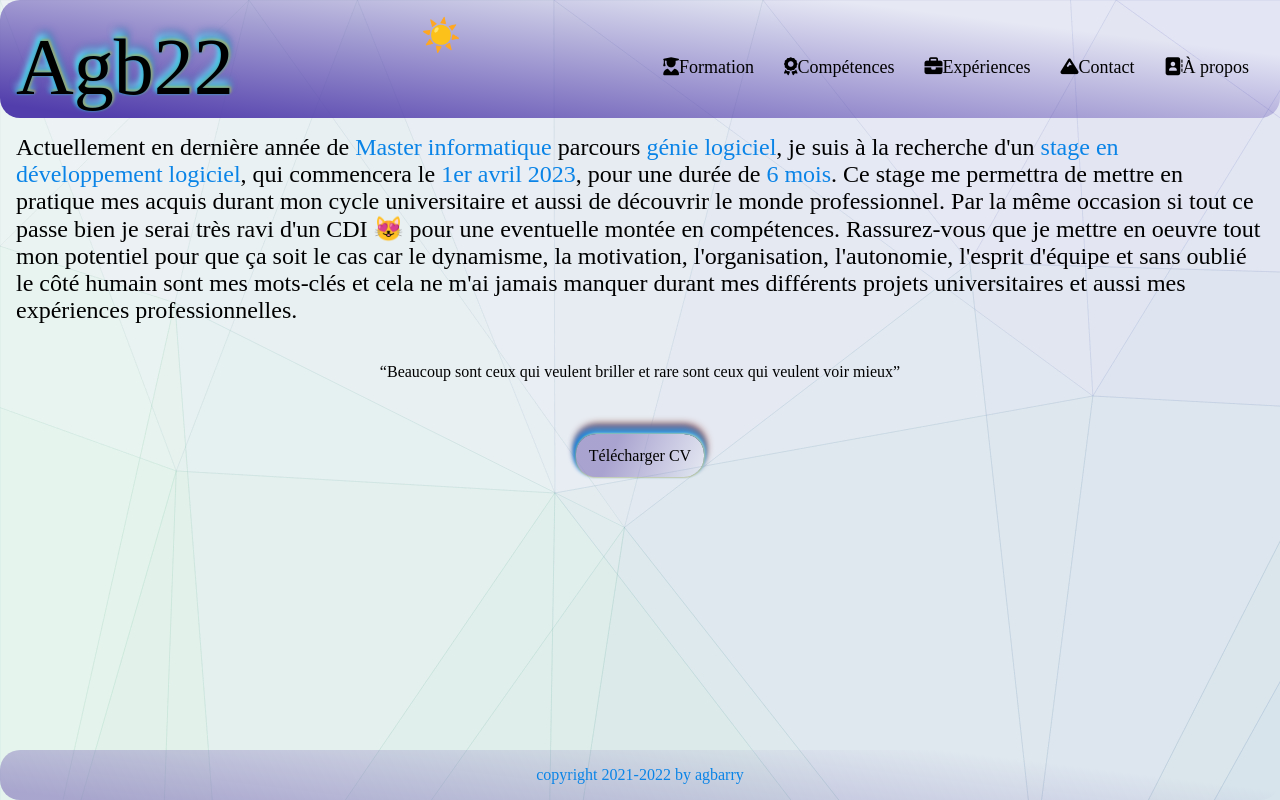
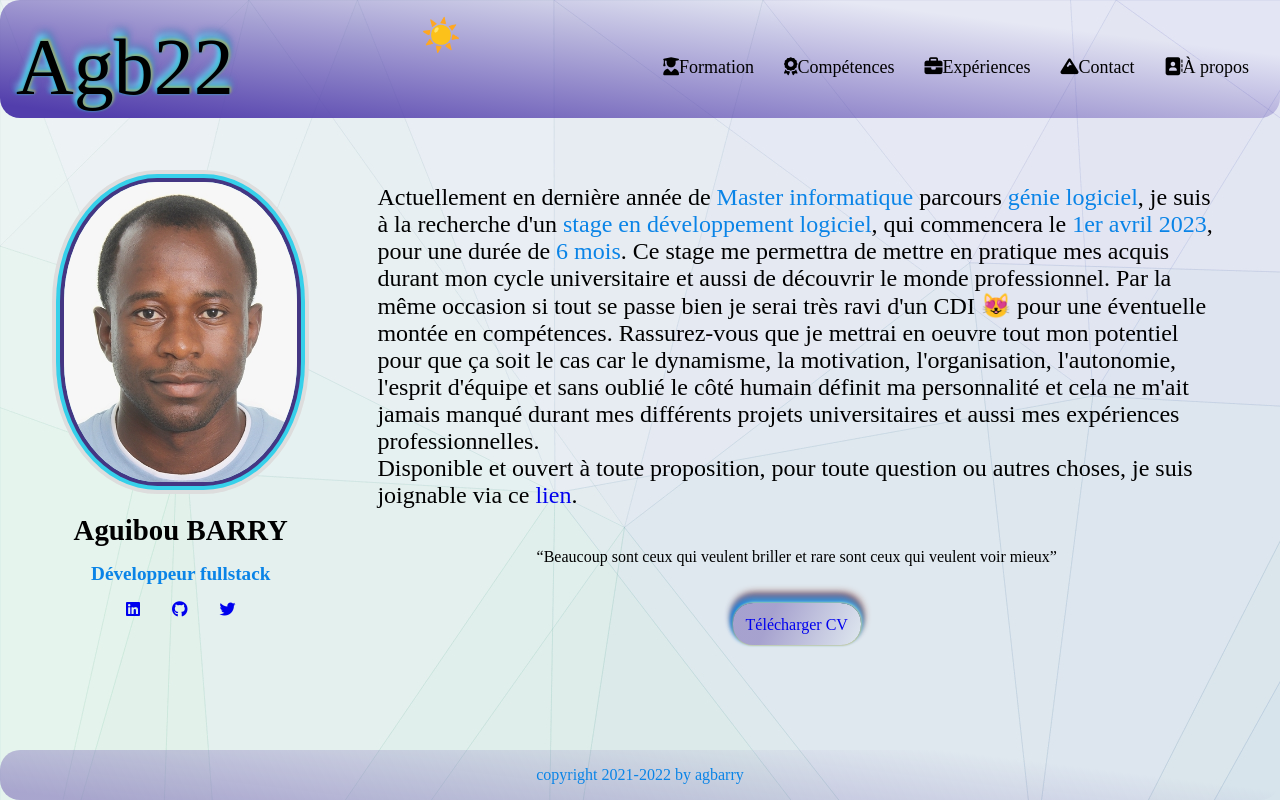
Before and after one commit to agbarry/Portfolio-22, a React (Create React App) app: page / in a window 1280 px wide. Built offline with nearby package versions, Linux system fonts and the light colour scheme; a web font is replaced by a local one.

Commit message:
Modification de la page d'accueil avec l'ajout du profil

```diff
--- /dev/null
+++ b/src/components/Profile/index.jsx
@@ -0,0 +1,76 @@
+import portrait from '../../assets/images/portrait.jpg';
+import styled from 'styled-components';
+import colors from '../../utils/style/colors';
+
+const ProfileWrapper = styled.div`
+    display: flex;
+    flex-direction: column;
+    align-items: center;
+`
+const ImageStyled = styled.img`
+    height: 300px;
+    background: transparent;
+    border-radius: 40%;
+    box-shadow: 0 0 0 4px ${colors.color13},
+                0 0 0 8px ${colors.color5},
+                0 0 0 12px ${colors.white};
+
+    &:hover {
+        transform: scale(1.1);
+        transition: 1s ease-out;
+    }
+`
+
+const NameStyled = styled.h2`
+    font-size: 1.8rem;
+    padding-top: 2rem;
+`
+
+const JobStyled = styled.h3`
+    font-size: 1.2rem;
+    padding-top: 1rem;
+    color: ${colors.color6}
+`
+
+const SocialNetworkStyled = styled.ul`
+    display: flex;
+    justify-content: space-between;
+
+    li {
+        padding: 1rem;
+    }
+`
+
+function Profile() {
+    return (
+        <ProfileWrapper>
+            <ImageStyled src={portrait} alt="Portrait du profile" />
+
+            <NameStyled> Aguibou BARRY </NameStyled>
+
+            <JobStyled>Développeur fullstack</JobStyled>
+
+            <SocialNetworkStyled>
+                <li>
+                    <a href="https://www.linkedin.com/in/aguibou-barry-945434168" target="_blank" rel="noopener noreferrer">
+                        <i className="fab fa-linkedin"></i>
+                    </a>
+                </li>
+
+                <li>
+                    <a href="https://github.com/agbarry/" target="_blank" rel="noopener noreferrer">
+                        <i className="fab fa-github"></i>
+                    </a>
+                </li>
+
+                <li>
+                    <a href="https://github.com/agbarry/" target="_blank" rel="noopener noreferrer">
+                        <i className="fab fa-twitter" ></i>
+                    </a>
+                </li>
+            </SocialNetworkStyled>
+        </ProfileWrapper>
+     );
+}
+
+export default Profile;
--- a/src/pages/Home/index.jsx
+++ b/src/pages/Home/index.jsx
@@ -1,17 +1,27 @@
 import cv from "../../assets/documents/cv.pdf";
 import styled from 'styled-components';
 import colors from "../../utils/style/colors";
+import { Link } from "react-router-dom";
+import Profile from "../../components/Profile";
 
 const HomeWrapper = styled.div`
-  margin: 1rem;
+  margin: 4rem;
+  display: flex;
+  flex-direction: row;
+  align-items: center;
+  justify-content: center;
+`
+
+const HomeContent = styled.div`
+  padding-left: 5rem;
   display: flex;
   flex-direction: column;
   align-items: center;
   justify-content: center;
 `
-const HomeContent = styled.div`
+
+const DescriptionStyled = styled.div`
   font-size: 1.5rem;
-  padding-bottom: 1rem;
 
   & span {
     color: ${colors.color6};
@@ -44,38 +54,41 @@ const HomeContent = styled.div`
 
 const DownloadCV = styled.div`
   padding: 3rem;
+  padding-bottom: 0;
 
-  & a {
-    color: ${colors.black1}
-  }
 `
 
 function Home() {
   return (
     <HomeWrapper>
+      <Profile />
+
       <HomeContent>
+        <DescriptionStyled>
           Actuellement en dernière année de <span>Master informatique</span> parcours <span>génie
           logiciel</span>, je suis à la recherche d'un <span>stage en développement logiciel</span>,
           qui commencera le <span>1er avril 2023</span>, pour une durée de <span>6 mois</span>. Ce stage me
           permettra de mettre en pratique mes acquis durant mon cycle
-        universitaire et aussi de découvrir le monde professionnel. Par la même occasion si tout ce passe bien je serai très
-        ravi d'un CDI 😻  pour une eventuelle montée en compétences. Rassurez-vous
-        que je mettre en oeuvre tout mon potentiel pour que ça soit le cas car
+          universitaire et aussi de découvrir le monde professionnel. Par la même occasion si tout se passe bien je serai très
+          ravi d'un CDI 😻  pour une éventuelle montée en compétences. Rassurez-vous
+          que je mettrai en oeuvre tout mon potentiel pour que ça soit le cas car
           le dynamisme, la motivation, l'organisation, l'autonomie, l'esprit
-        d'équipe et sans oublié le côté humain sont mes mots-clés et cela ne
-        m'ai jamais manquer durant mes différents projets universitaires et
-        aussi mes expériences professionnelles.
+          d'équipe et sans oublié le côté humain définit ma personnalité et cela ne
+          m'ait jamais manqué durant mes différents projets universitaires et
+          aussi mes expériences professionnelles.<br/>
+          Disponible et ouvert à toute proposition, pour toute question ou autres choses, je suis joignable via ce <Link to="/contact">lien</Link>.
 
           <p>
             <q>Beaucoup sont ceux qui veulent briller et rare sont ceux qui veulent voir mieux</q>
           </p>
-      </HomeContent>
+        </DescriptionStyled>
 
         <DownloadCV>
           <a href={cv} download="Aguibou_Barry.pdf" className="download">
             Télécharger CV
           </a>
         </DownloadCV>
+      </HomeContent>
     </HomeWrapper>
   );
 }
```
Lines whose indentation alone changed are shown as unchanged.
